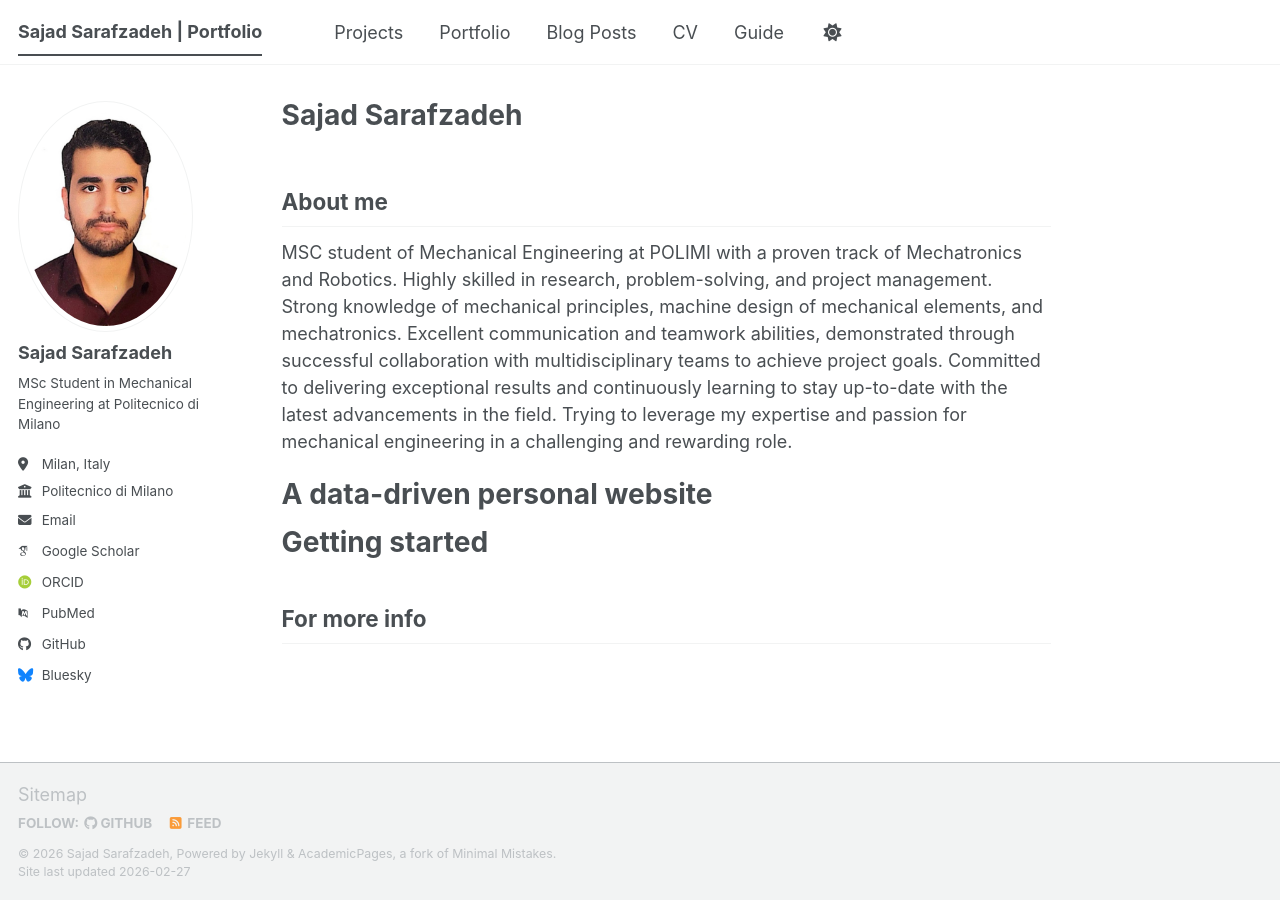
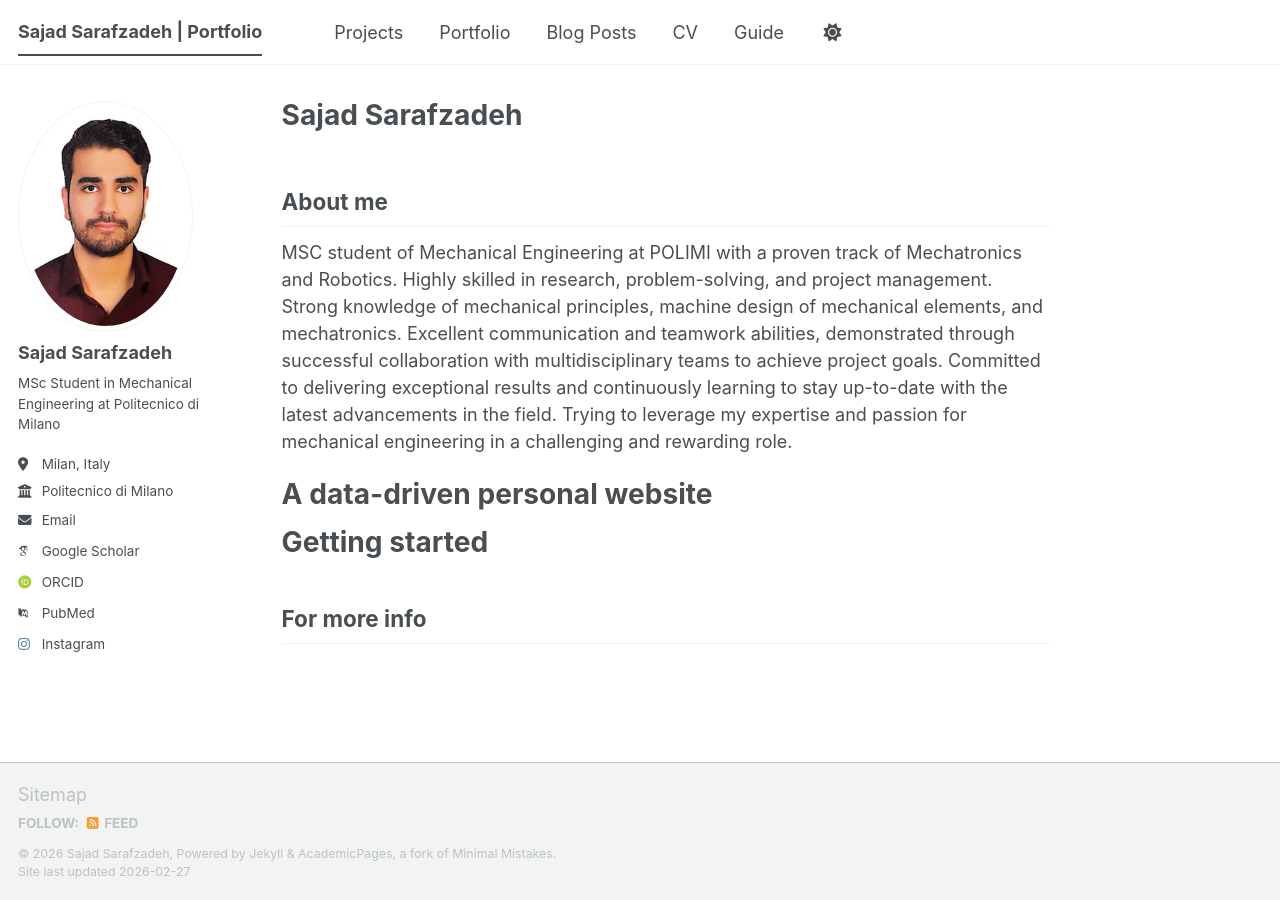
Before and after one commit to sajadsarafzadeh/sajadsarafzadeh.github.io, a Jekyll site: the page built from _pages/about.md, in a window 1280 px wide. Built offline with Jekyll 4.4.1, drawn with Linux system fonts in a browser that asks for light colours; some web fonts are replaced; a script bundle is joined from its source files by our own code; library files that are not in the unit come from our copies; some of the changed lines change nothing that is shown.

Commit message:
Update _config.yml

```diff
--- a/_config.yml
+++ b/_config.yml
@@ -51,20 +51,20 @@ author:
   bitbucket        : # Username - Update with your username on the site
   codepen          : # Username
   dribbble         : # Username
-  github           : "academicpages"
+  github           : #"academicpages"
   kaggle           : # Username
   stackoverflow    : # User number or user number and name (i.e., use "1" or "1/jeff-atwood")
 
   # Social media
   artstation       : # Username
-  bluesky          : "bsky.app" # Replace this with you Bluesky username
+  bluesky          : #"bsky.app" # Replace this with you Bluesky username
   facebook         : # Username
   flickr           : # Username
   foursquare       : # Username
   goodreads        : # Username
   google_plus      : # Username
   keybase          : # Username
-  instagram        : # Username
+  instagram        : https://www.instagram.com/sajadsarafzadeh/
   lastfm           : # Username
   linkedin         : # Username
   mastodon         : # URL
```
